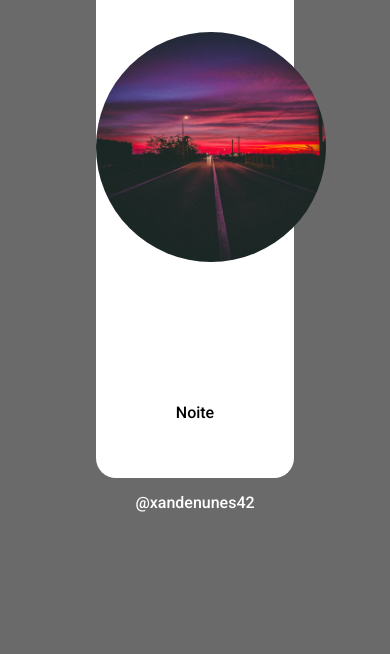
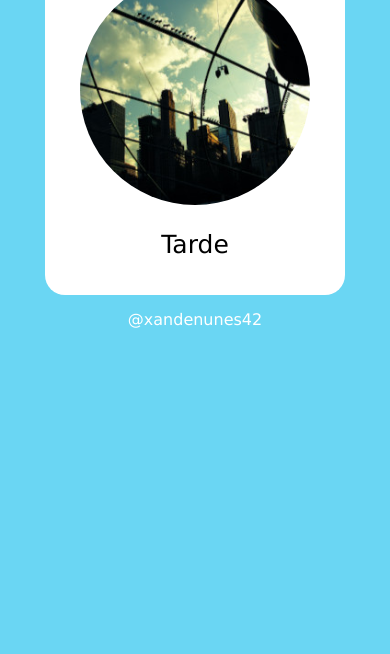
Before and after one commit to xandenunes42/hora-do-dia, a plain HTML site: page index.html in a window 390 px wide. Shown: the part 190-844 px from the top of the page. Drawn offline with Linux system fonts and the light colour scheme.

Commit message:
responsivo

```diff
--- a/index.html
+++ b/index.html
@@ -19,7 +19,6 @@
         </div>
 
         <div id="d3">
-            Noite
         </div>
     </section>
     <footer>
--- a/script.js
+++ b/script.js
@@ -1,23 +1,37 @@
 function carregar(){
     var td1 = document.getElementById('d1')
     var td2 = document.getElementById('d2')
+    var td3 = document.getElementById('d3')
     var img = document.getElementById('imagem')
+    var tp = document.getElementById('tempo')
 
     var data = new Date()
     var hora = data.getHours()
     var minuto = data.getMinutes()
-
-    var hora = 22
+    var dv3 = td3
     td1.innerHTML = `${hora}:${minuto}`
 
-    if(hora > 0 && hora < 12){
+    if(hora >= 6 && hora < 12){
         img.src = 'manha1.png'
-    }else if(hora > 12 && hora < 18){
+        dv3.innerHTML = 'Manhã'
+        document.body.style.backgroundColor = '#FCE87F'
+
+    }else if(hora >= 12 && hora < 18){
         img.src = 'tarde.jpg'
+        dv3.innerHTML = 'Tarde'
+        document.body.style.backgroundColor = '#6AD6F3'
+    }else if(hora >= 18 && hora < 24){
+        img.src = 'noite.jpg'
+        dv3.innerHTML = 'Noite'
+        document.body.style.backgroundColor = '#332D51'
     }else{
-        img.src = 'noite.jpg'
+        img.src = 'madrugada.jpg'
+        dv3.innerHTML = 'Madrugada'
+        document.body.style.backgroundColor = '#202930'
     }
 
 
 
+
+
 }
--- a/style.css
+++ b/style.css
@@ -5,18 +5,19 @@ body{
     background-color: rgba(31, 31, 31, 0.664);
     text-align: center;
     color: white;
-    font-family: 'Roboto', sans-serif;
+    font-family: 'Lucida Sans', 'Lucida Sans Regular', 'Lucida Grande', 'Lucida Sans Unicode', Geneva, Verdana, sans-serif;
+
 }
 
 header{
-   height: 10vh;
+   height: 50px;
    font-size: 40px;
    margin-top: 20px;
 }
 
 section{
-    width: 51vw;
-    height: 65vh;
+    width: 300px;
+    height: 400px;
     margin: auto;
     margin-top: 15px;
     background-color: white;
@@ -24,23 +25,24 @@ section{
 }
 
 div#d1{
-    width: 100%;
-    height: 15%;
+    height: 50px;
     color: black;
     font-size: 30px;
     padding-top: 20px;
+    font-family: Verdana, Geneva, Tahoma, sans-serif;
 }
 
 div#d2{
-    width: 100%;
-    height: 65%;
+    margin-top: 10px;
+    height: 250px;
 }
 
 div#d3{
-    width: 100%;
-    height: 20%;
-    margin-top: 15px;
+    height: 50px;
+    margin-top: 5px;
     color: black;
+    font-size: 25px;
+
 }
 
 img{
@@ -51,4 +53,5 @@ img{
 
 footer{
     margin-top: 15px;
+
 }
```
Also changed, not shown: madrugada.jpg (added).
